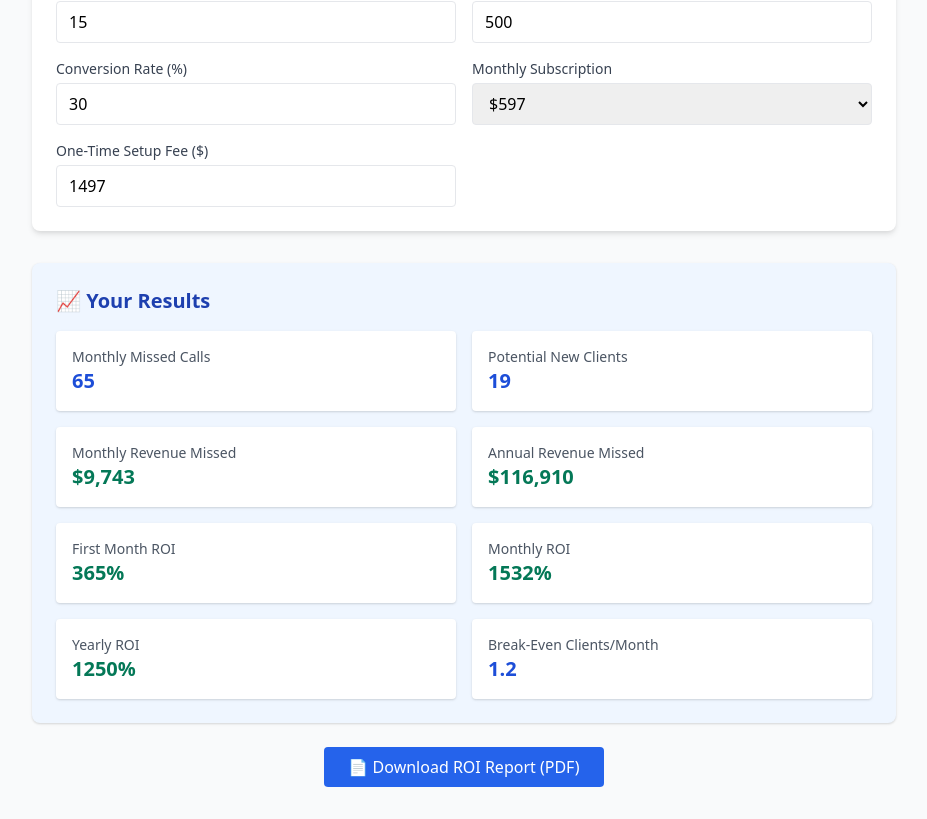
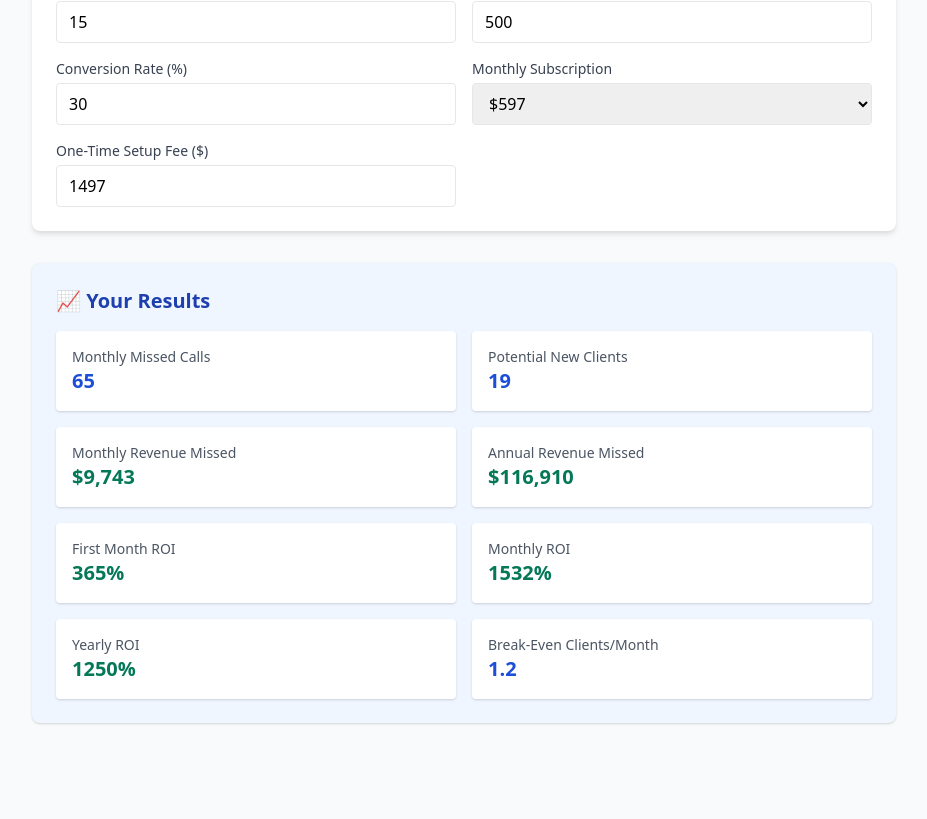
Before and after one commit to workwithdale/call-roi-calc-live, a React (Create React App) app: page / in a window 1280 px wide. Shown: the part 231-1050 px from the top of the page, without its empty margins (176-1103 px from the left). After the commit the page ends 986 px from the top, so only its background shows below. Built offline with nearby package versions, Linux system fonts and the light colour scheme; the HTML template or start-up script is replaced by a standard one.

Commit message:
Add files via upload

```diff
--- a/package.json
+++ b/package.json
@@ -6,7 +6,6 @@
     "react": "^18.0.0",
     "react-dom": "^18.0.0",
     "react-scripts": "5.0.1",
-    "html2canvas": "^1.4.1",
     "jspdf": "^2.5.1"
   },
   "scripts": {
--- a/src/App.js
+++ b/src/App.js
@@ -1,6 +1,4 @@
 import React, { useState, useEffect } from 'react';
-import html2canvas from 'html2canvas';
-import jsPDF from 'jspdf';
 
 export default function App() {
   const [missedCalls, setMissedCalls] = useState("15");
@@ -65,20 +63,6 @@ export default function App() {
       minimumFractionDigits: 0,
       maximumFractionDigits: 0
     }).format(value);
-
-  const handleDownloadPDF = async () => {
-    const report = document.getElementById('report');
-    if (!report) return;
-    const canvas = await html2canvas(report, { scale: 2 });
-    const imgData = canvas.toDataURL('image/png');
-    const pdf = new jsPDF({
-      orientation: 'portrait',
-      unit: 'pt',
-      format: [canvas.width, canvas.height]
-    });
-    pdf.addImage(imgData, 'PNG', 0, 0, canvas.width, canvas.height);
-    pdf.save('AI-ROI-Report.pdf');
-  };
 
   const inputStyle = "w-full border px-3 py-2 rounded";
   const valueBoxStyle = "w-full border px-3 py-2 rounded bg-gray-100";
@@ -149,11 +133,6 @@ export default function App() {
         </div>
       </div>
 
-      <div className="text-center mt-6">
-        <button onClick={handleDownloadPDF} className="bg-blue-600 text-white px-6 py-2 rounded hover:bg-blue-700 transition">
-          📄 Download ROI Report (PDF)
-        </button>
-      </div>
     </div>
   );
 }
```
